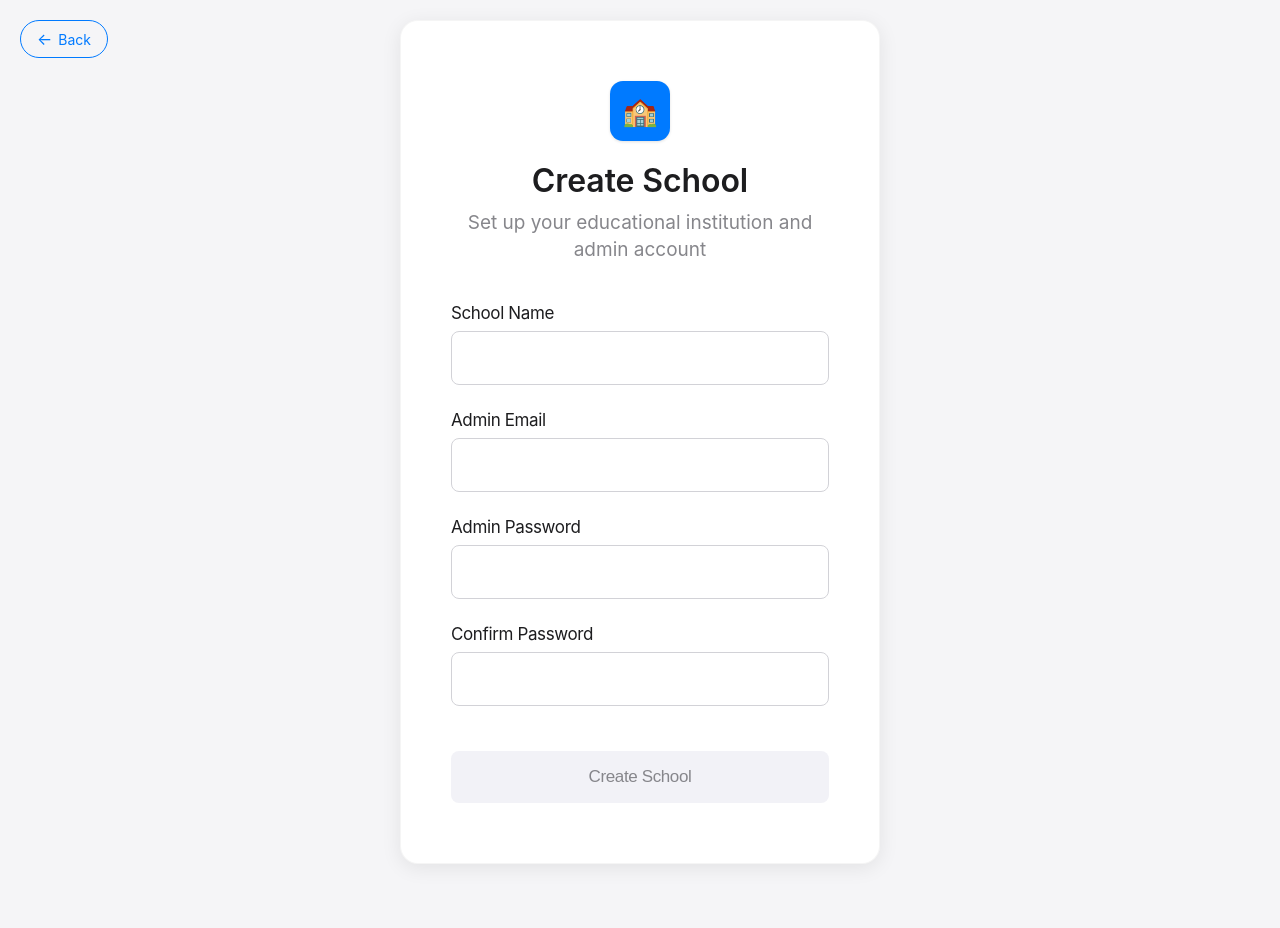
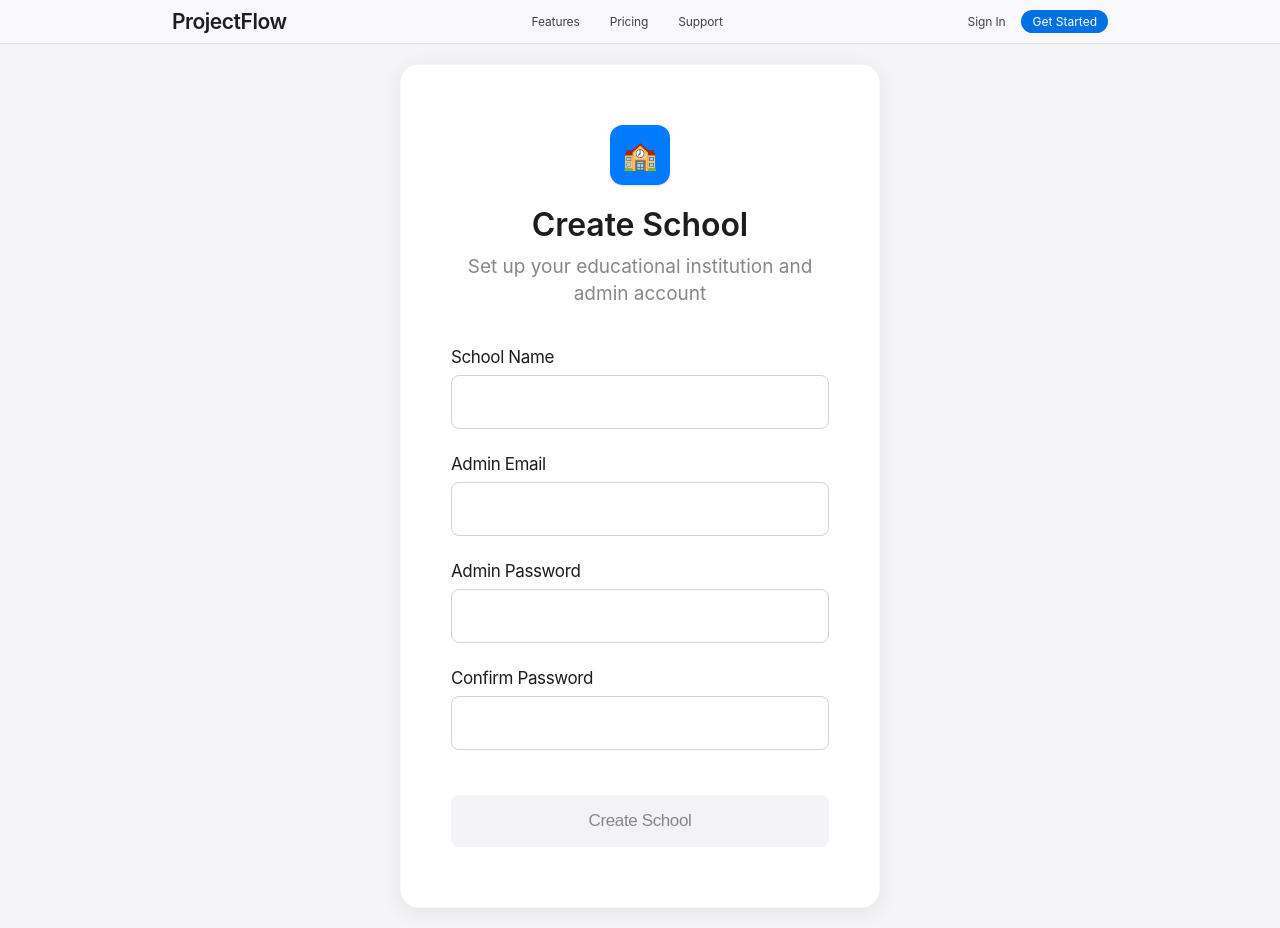
Before and after one commit to echo-tzh/projectFlow, a Flask app: page /createSchool in a window 1280 px wide. Before the commit the page ends 782 px from the top, so only its background shows below. Run offline with Flask 3, Linux system fonts and the light colour scheme.

Commit message:
added nav bar for createSchool

```diff
--- a/features/createSchool/templates/createSchool.html
+++ b/features/createSchool/templates/createSchool.html
@@ -1,4 +1,3 @@
-
 <!DOCTYPE html>
 <html lang="en">
 <head>
@@ -17,10 +16,85 @@
             background: #f5f5f7;
             min-height: 100vh;
             display: flex;
+            flex-direction: column; /* Allows content to be pushed down by nav */
             align-items: center;
-            justify-content: center;
+            justify-content: flex-start; /* Aligns content to the top */
             padding: 20px;
+            padding-top: 64px; /* Space for the fixed navigation bar */
         }
+
+        /* --- Navigation Bar CSS (copied from marketing page) --- */
+        .nav {
+            position: fixed;
+            top: 0;
+            width: 100%;
+            background: rgba(251, 251, 253, 0.8);
+            backdrop-filter: saturate(180%) blur(20px);
+            border-bottom: 1px solid rgba(0, 0, 0, 0.1);
+            z-index: 9999;
+            height: 44px;
+        }
+
+        .nav-container {
+            max-width: 980px;
+            margin: 0 auto;
+            display: flex;
+            justify-content: space-between;
+            align-items: center;
+            padding: 0 22px;
+            height: 100%;
+        }
+
+        .nav-logo {
+            font-size: 21px;
+            font-weight: 600;
+            color: #1d1d1f;
+            text-decoration: none;
+            letter-spacing: -0.022em;
+        }
+
+        .nav-items {
+            display: flex;
+            align-items: center;
+            gap: 30px;
+        }
+
+        .nav-link {
+            color: #424245;
+            text-decoration: none;
+            font-size: 12px;
+            font-weight: 400;
+            transition: color 0.3s ease;
+            letter-spacing: -0.01em;
+        }
+
+        .nav-link:hover {
+            color: #1d1d1f;
+        }
+
+        .nav-actions {
+            display: flex;
+            gap: 16px;
+            align-items: center;
+        }
+
+        .nav-cta {
+            background: #0071e3;
+            color: #fff;
+            padding: 4px 11px;
+            border-radius: 12px;
+            text-decoration: none;
+            font-size: 12px;
+            font-weight: 400;
+            transition: all 0.3s ease;
+            min-width: 23px;
+            text-align: center;
+        }
+
+        .nav-cta:hover {
+            background: #0077ed;
+        }
+        /* --- End of Navigation Bar CSS --- */
 
         .container {
             background: #ffffff;
@@ -203,36 +277,9 @@
             cursor: not-allowed;
         }
 
+        /* The back-btn is now inside the nav, so this is no longer needed */
         .back-btn {
-            position: absolute;
-            top: 20px;
-            left: 20px;
-            padding: 8px 16px;
-            background: transparent;
-            color: #007AFF;
-            border: 1px solid #007AFF;
-            border-radius: 20px;
-            font-size: 14px;
-            font-weight: 400;
-            cursor: pointer;
-            text-decoration: none;
-            display: inline-flex;
-            align-items: center;
-            gap: 6px;
-            transition: all 0.15s ease;
-            opacity: 0;
-            transform: translateX(-20px);
-            animation: slideInLeft 0.5s ease-out 0.2s forwards;
-        }
-
-        .back-btn:hover {
-            background: #007AFF;
-            color: white;
-        }
-
-        .back-btn::before {
-            content: "←";
-            font-size: 16px;
+            display: none;
         }
 
         .error-message {
@@ -271,13 +318,6 @@
             .subtitle {
                 font-size: 16px;
             }
-
-            .back-btn {
-                top: 15px;
-                left: 15px;
-                padding: 6px 12px;
-                font-size: 13px;
-            }
         }
 
         /* Loading animation */
@@ -306,7 +346,20 @@
     </style>
 </head>
 <body>
-    <a href="{{ url_for('index') }}" class="back-btn">Back</a>
+    <nav class="nav" id="ac-globalnav">
+        <div class="nav-container">
+            <a href="{{ url_for('index') }}" class="nav-logo">ProjectFlow</a>
+            <div class="nav-items">
+                <a href="{{ url_for('index') }}#features" class="nav-link">Features</a>
+                <a href="{{ url_for('index') }}#pricing" class="nav-link">Pricing</a>
+                <a href="{{ url_for('index') }}#support" class="nav-link">Support</a>
+            </div>
+            <div class="nav-actions">
+                <a href="{{ url_for('login_bp.login') }}" class="nav-link">Sign In</a>
+                <a href="{{ url_for('createSchool.create_school') }}" class="nav-cta">Get Started</a>
+            </div>
+        </div>
+    </nav>
 
     <div class="container">
         <div class="logo">
```
